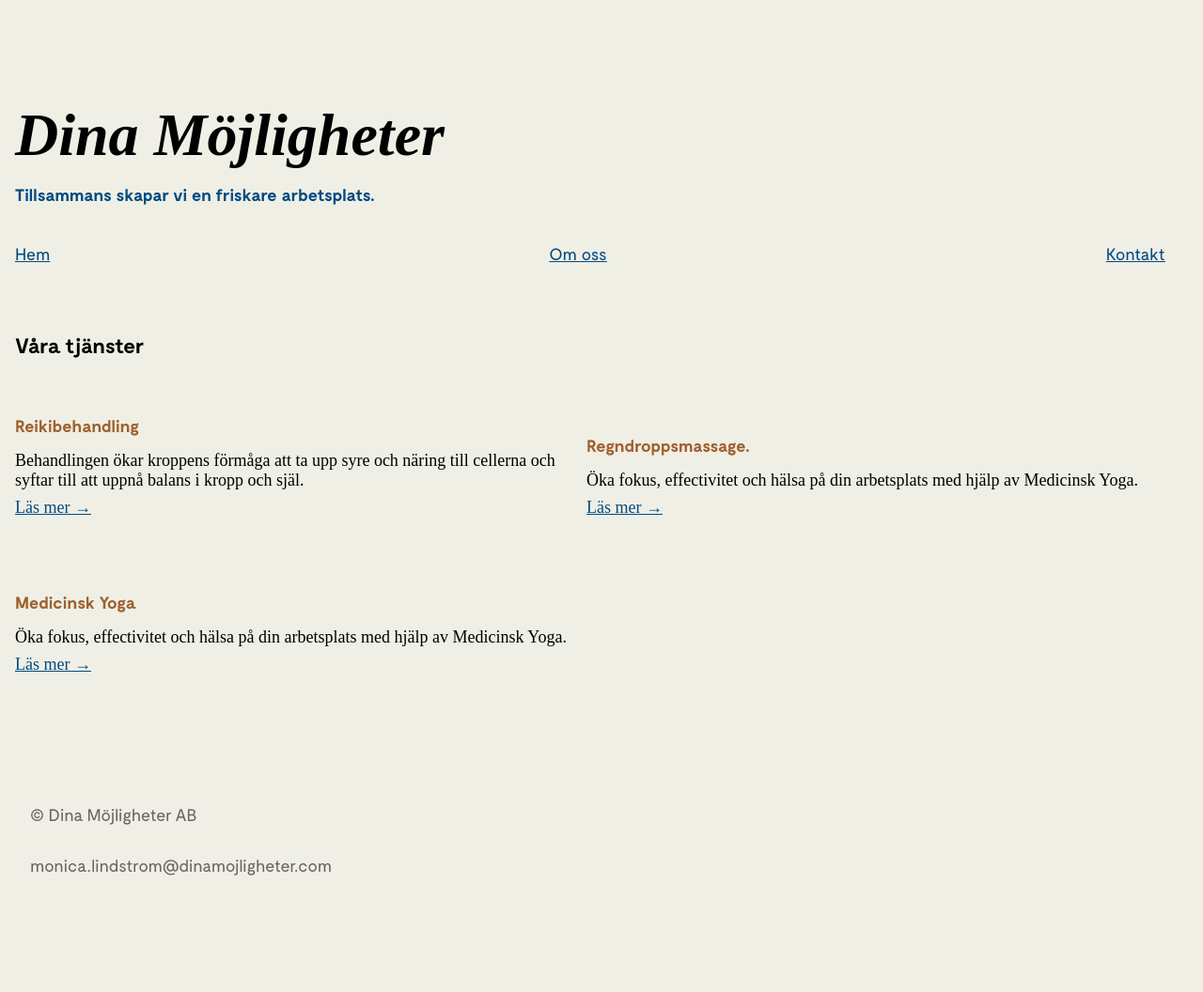
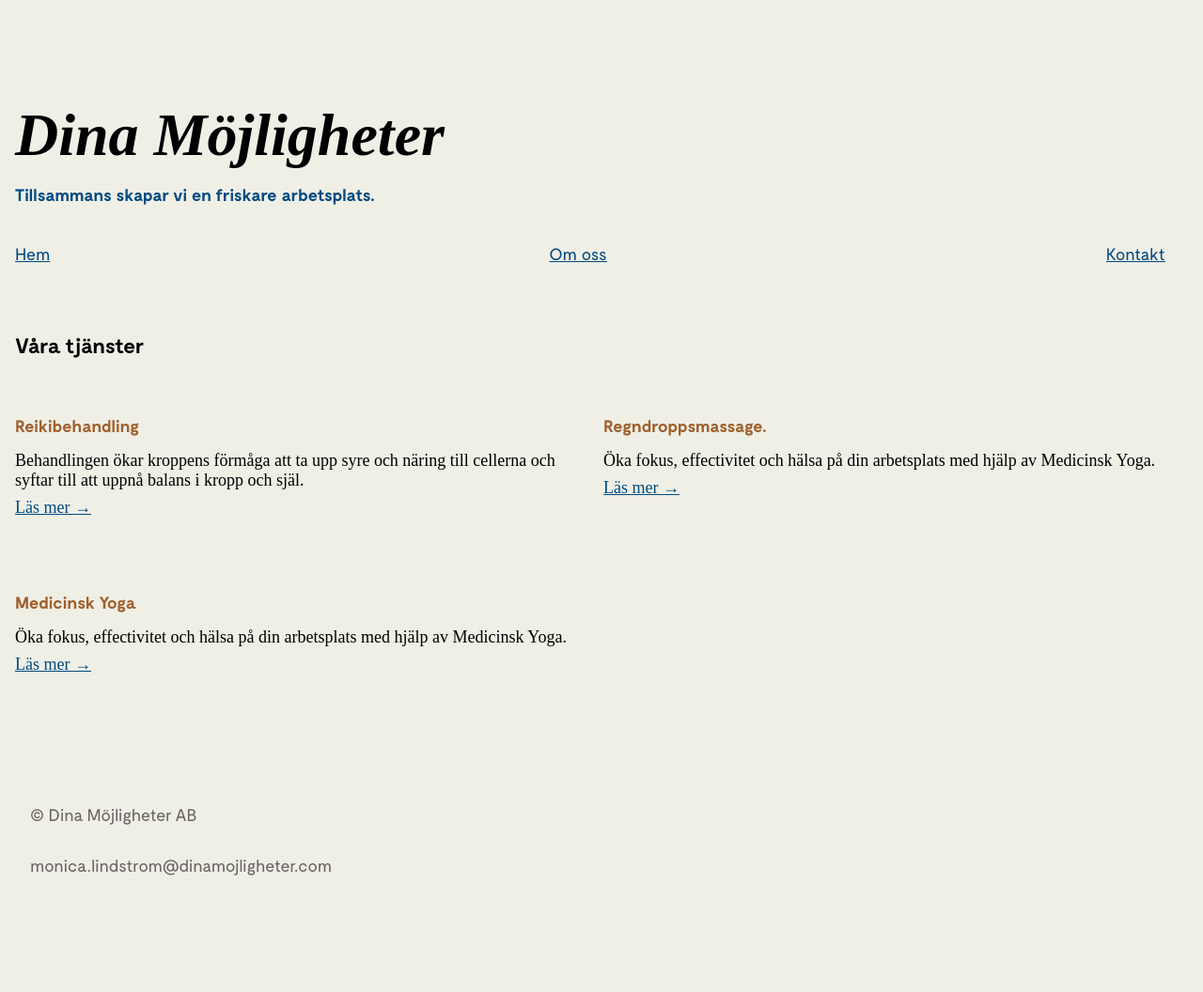
Before and after one commit to dinamojligheter/dinamojligheter.github.io, a Jekyll site: the page built from index.html, in a window 1280 px wide. Shown: the whole page at 94% size. Built offline with Jekyll 4.4.1, drawn with Linux system fonts in a browser that asks for light colours; comment, search, counter and statistics services are not loaded.

Commit message:
Update index.scss

```diff
--- a/_sass/index.scss
+++ b/_sass/index.scss
@@ -3,11 +3,12 @@
 
   @media (min-width: $screen-m) {
     width: 48%;
-    width: calc(50% -1rem);
+    width: calc(50% - 0.9rem);
     display: inline-block;
+    vertical-align: top;
 
     &:nth-child(even) {
-      margin-right: 1rem;
+      margin-right: 1.5rem;
     }
   }
 
```
